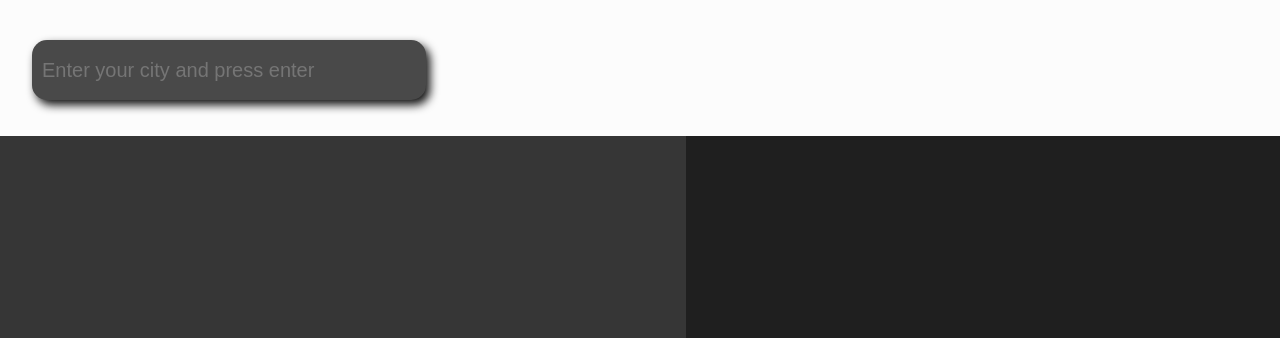
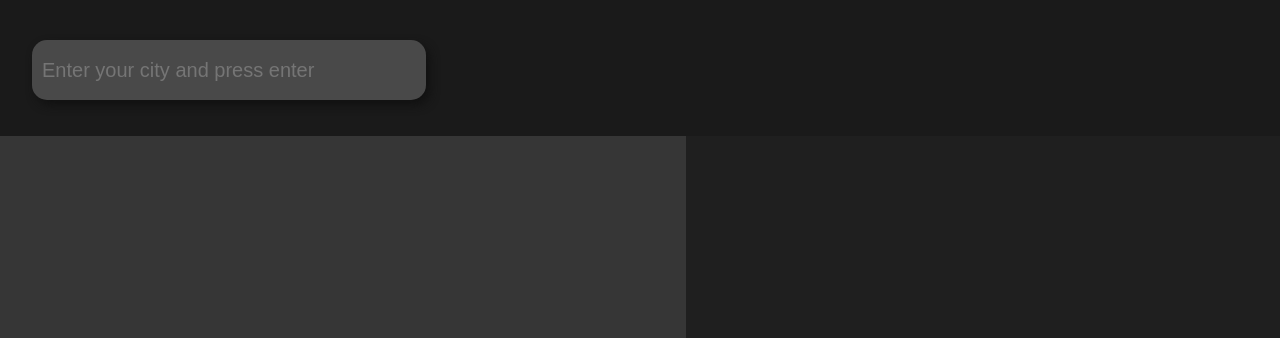
Before and after one commit to Ortieez/SunWatcher, a plain HTML site: page index.html in a window 1280 px wide. Shown: the top 338 px of the page. Drawn offline with nearby package versions, Linux system fonts and the light colour scheme.

Commit message:
Fix not-reload error

```diff
--- a/index.html
+++ b/index.html
@@ -34,12 +34,12 @@
         Made by <a href="https://www.ortieez.com" style="color: rgb(34, 78, 255);"><strong>ortieez</strong></a>
     </footer>
     <script>
+        setInterval(function(){ update() }, 1000);
         document.getElementById("input_field").addEventListener("keyup", function(event) {
             if (event.keyCode === 13) {
                 search();
             }
         });
-
         function update() {
             let today = new Date();
 
--- a/style/main.css
+++ b/style/main.css
@@ -1,15 +1,9 @@
 @import url('https://fonts.googleapis.com/css2?family=Noto+Sans:wght@400;700&display=swap');
 :root {
-    --bg-color: #fcfcfc;
-    --txt-color: #0a0a0a;
+    --bg-color: #1a1a1a;
+    --txt-color: #fcfcfc;
 }
 
-@media (prefers-color-scheme: dark) {
-    :root {
-        --bg-color: #1a1a1a;
-        --txt-color: #fcfcfc;
-    }
-}
 
 html, body{
     margin: 0;
```
